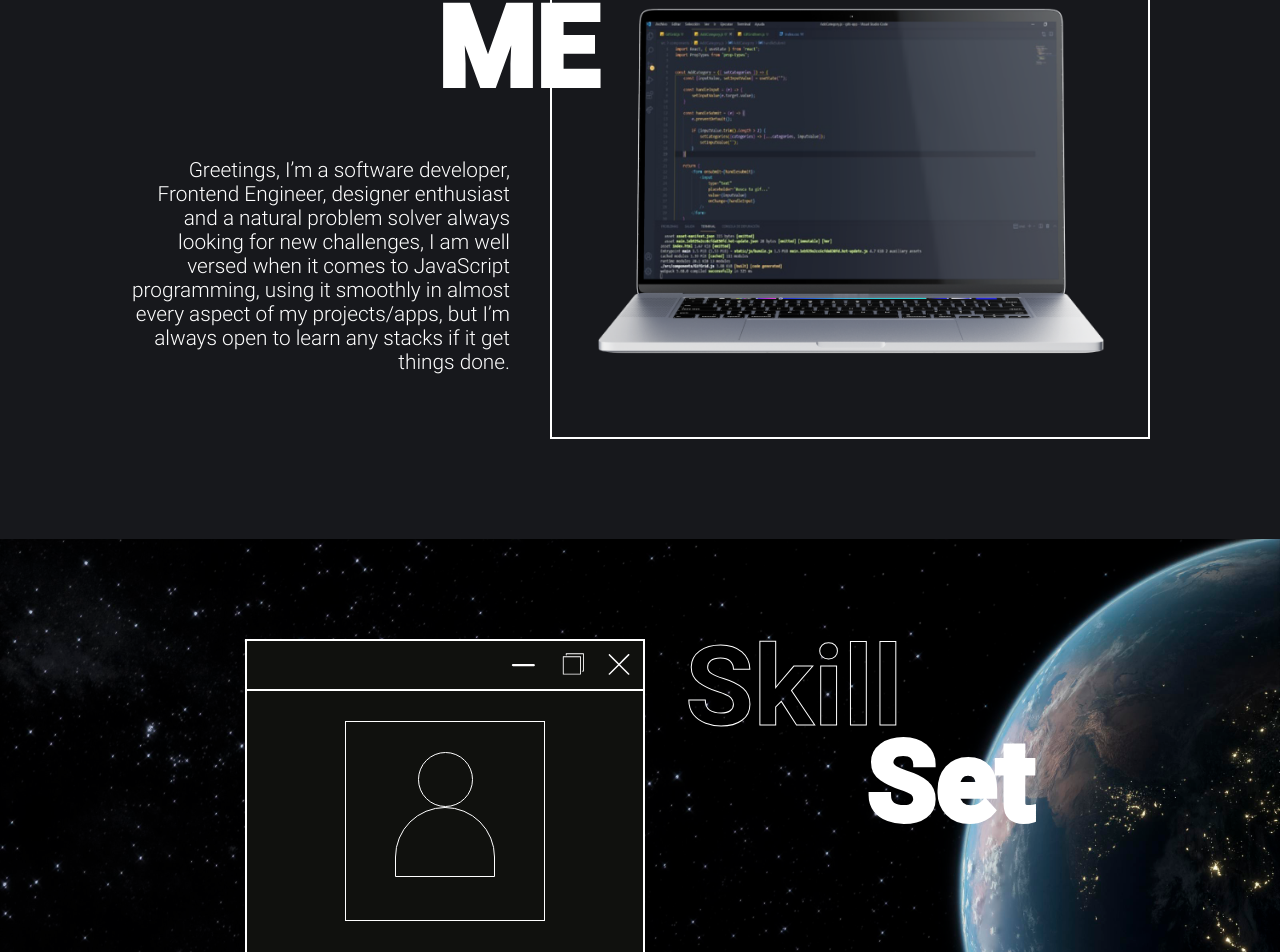
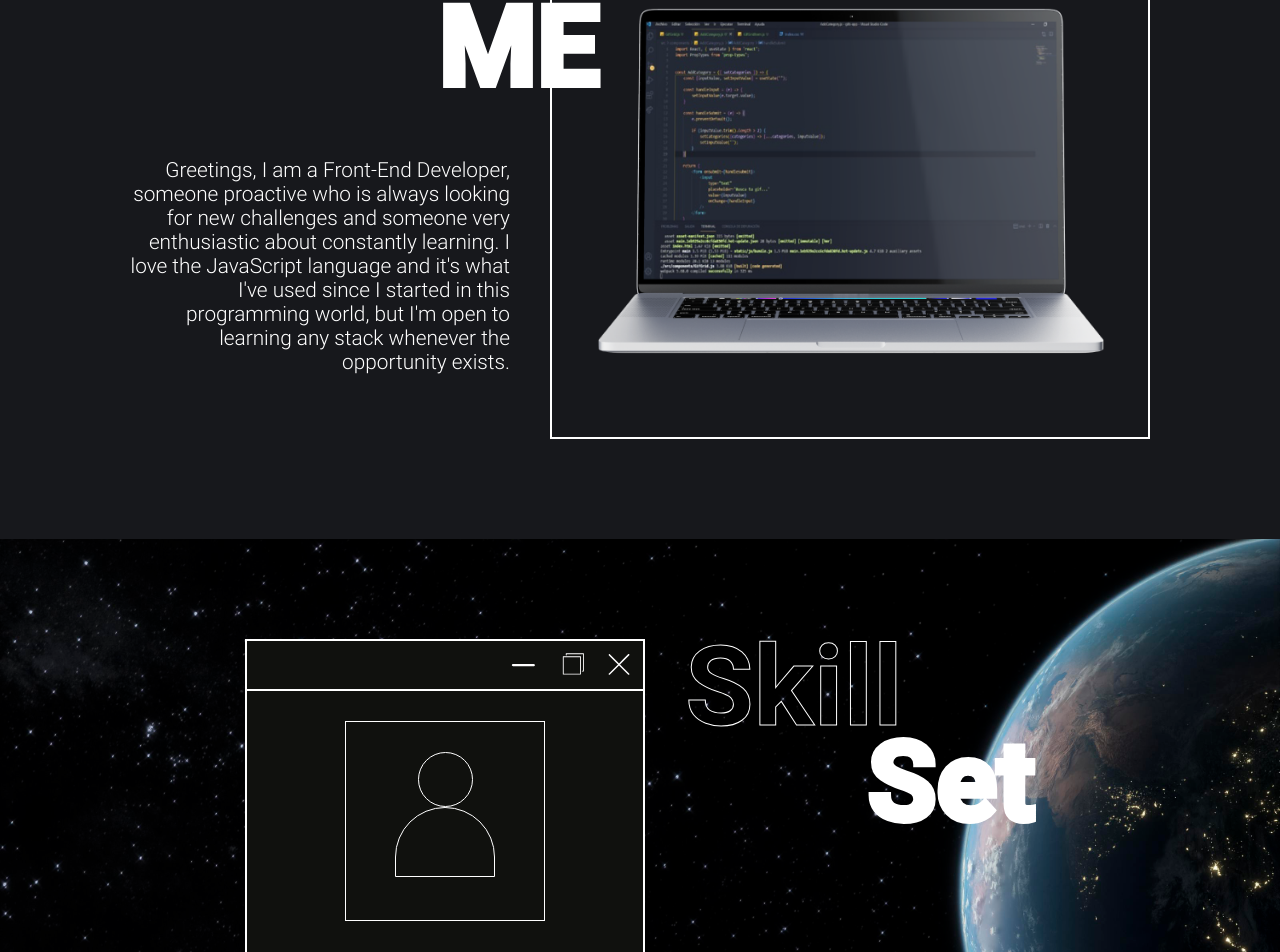
Before and after one commit to victorcolina22/portfolio, a React (Create React App) app: page / in a window 1280 px wide. Shown: the part 1111-2063 px from the top of the page. Built offline with nearby package versions, Linux system fonts and the light colour scheme; what react-scroll-motion would draw is missing.

Commit message:
Nuevo texto para aboutme agregado y archivos de traducción modificados

```diff
--- a/src/assets/translations/en/global.json
+++ b/src/assets/translations/en/global.json
@@ -9,7 +9,8 @@
   },
   "about-me": {
     "about": "About",
-    "me": "ME"
+    "me": "ME",
+    "description": "Greetings, I am a Front-End Developer, someone proactive who is always looking for new challenges and someone very enthusiastic about constantly learning. I love the JavaScript language and it's what I've used since I started in this programming world, but I'm open to learning any stack whenever the opportunity exists."
   },
   "skills": {
     "skill": "Skill",
--- a/src/assets/translations/es/global.json
+++ b/src/assets/translations/es/global.json
@@ -9,7 +9,8 @@
   },
   "about-me": {
     "about": "Sobre",
-    "me": "MI"
+    "me": "MI",
+    "description": "Saludos, soy un Desarrollador Front-End, alguien proactivo que siempre busca nuevos desafíos y alguien muy entusiasta por aprender constantemente. Me encanta el lenguaje de JavaScript y es lo que he usado desde que comencé en este mundo de la programación, pero estoy abierto a aprender cualquier stack siempre que exista la oportunidad."
   },
   "skills": {
     "skill": "Skill",
--- a/src/components/aboutme/AboutMe.js
+++ b/src/components/aboutme/AboutMe.js
@@ -33,10 +33,7 @@ export const AboutMe = () => {
                     {/* </Animator> */}
                     {/* <Animator animation={FadeUp}> */}
                     <p className='aboutme__text'>
-                        Greetings, I’m a software developer, Frontend Engineer, designer enthusiast and a natural problem
-                        solver always looking for new challenges, I am well versed when it comes to JavaScript programming,
-                        using it smoothly in almost every aspect of my projects/apps,
-                        but I’m always open to learn any stacks if it get things done.
+                        {t("about-me.description")}
                     </p>
                     {/* </Animator> */}
                 </div>
```
